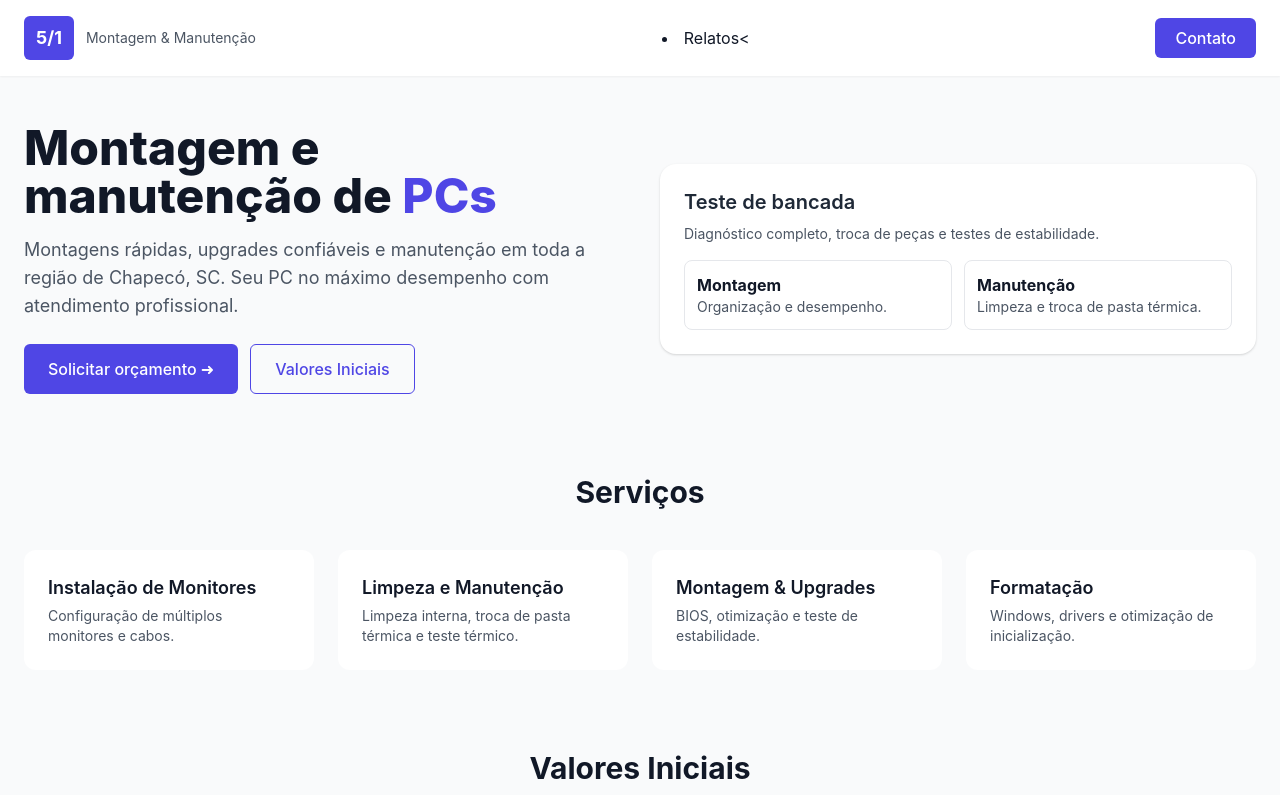
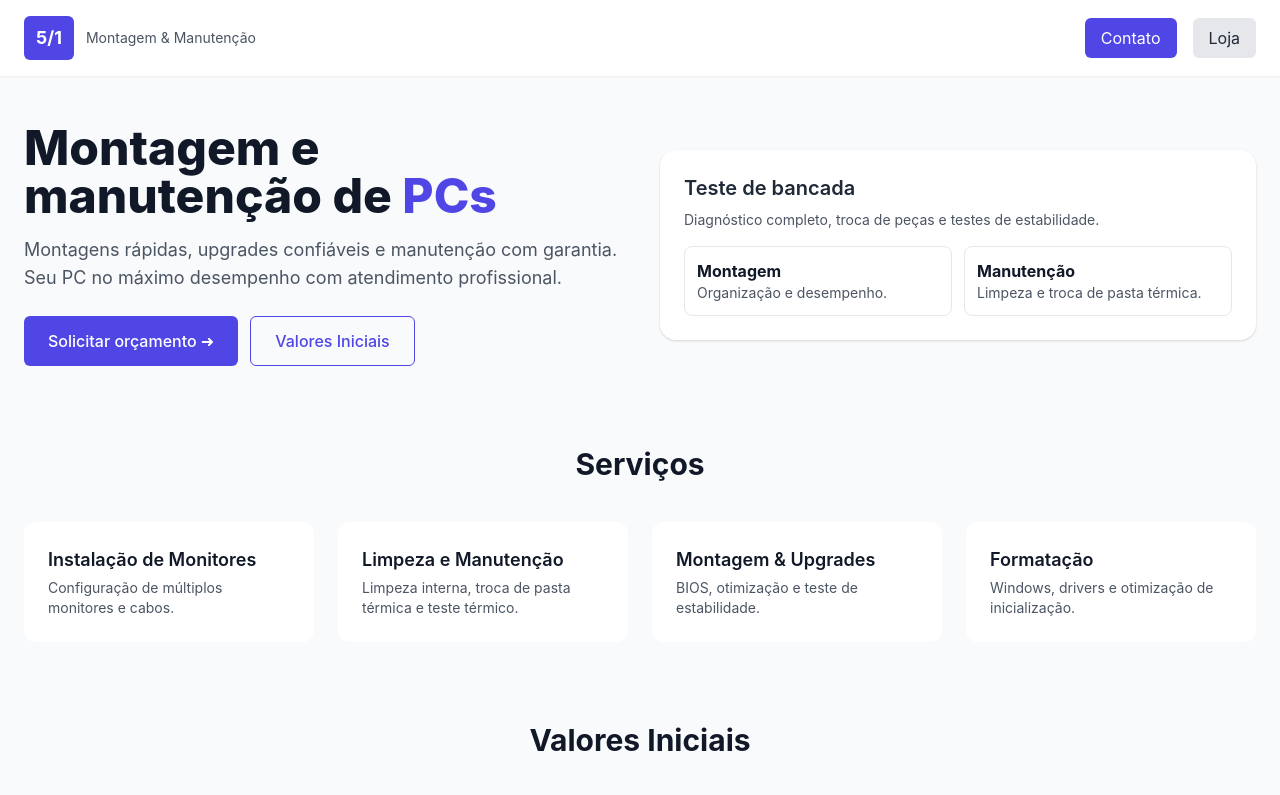
Before and after one commit to Bruno198/5-1, a plain HTML site: page index.html in a window 1280 px wide. Shown: the top 795 px of the page. Drawn offline with nearby package versions, Linux system fonts and the light colour scheme.

Commit message:
Update index.html

```diff
--- a/index.html
+++ b/index.html
@@ -4,6 +4,7 @@
   <meta charset="UTF-8" />
   <meta name="viewport" content="width=device-width, initial-scale=1.0" />
   <title>5/1 - Montagem e Manutenção de PCs</title>
+  <link rel="icon" type="image/png" href="favicon.ico">
   <link rel="stylesheet" href="https://cdn.jsdelivr.net/npm/tailwindcss@2.2.19/dist/tailwind.min.css">
   <style>
     body {
@@ -38,23 +39,20 @@
 </head>
 
 <body class="text-gray-900">
-  <!-- HEADER -->
   <header class="shadow-sm sticky">
     <div class="max-w-7xl mx-auto px-6 py-4 flex items-center justify-between">
       <div class="flex items-center gap-3">
         <div class="bg-indigo-600 text-white rounded-md px-3 py-2 font-bold text-lg">5/1</div>
         <span class="text-sm text-gray-600">Montagem & Manutenção</span>
       </div>
-      <li>Relatos<</li>
-      <a
-        href="https://wa.me/5549847713"
-        target="_blank"
-        rel="noopener noreferrer"
-        class="hidden sm:flex bg-indigo-600 text-white px-5 py-2 rounded-md font-medium btn-animate items-center gap-2"
-      >
-        Contato
-      </a>
+      <div class="flex gap-4 justify-center">
+  <a href="https://wa.me/5549847713" target="_blank" rel="noopener noreferrer" class="bg-indigo-600 text-white px-4 py-2 rounded-md hover:bg-indigo-700">Contato</a>
+  <a href="./loja.html"  rel="noopener noreferrer" class="bg-gray-200 text-gray-800 px-4 py-2 rounded-md hover:bg-gray-300">Loja</a>
+</div>
     </div>
+
+
+
   </header>
 
   <!-- HERO -->
@@ -65,7 +63,7 @@
           Montagem e manutenção de <span class="text-indigo-600">PCs</span>
         </h1>
         <p class="mt-4 text-gray-600 text-lg">
-           Montagens rápidas, upgrades confiáveis e manutenção em toda a região de Chapecó, SC.
+          Montagens rápidas, upgrades confiáveis e manutenção com garantia.
           Seu PC no máximo desempenho com atendimento profissional.
         </p>
         <div class="mt-6 flex flex-col sm:flex-row gap-3">
@@ -79,6 +77,7 @@
           </a>
           <a
             href="/valores.html"
+            target="_blank"
             rel="noopener noreferrer"
             class="border border-indigo-600 text-indigo-600 px-6 py-3 rounded-md font-medium flex items-center justify-center gap-2 hover:bg-indigo-50 btn-animate"
           >
@@ -171,7 +170,7 @@
       <div>
         <h3 class="font-bold text-lg mb-2 text-gray-800">5/1</h3>
         <p class="text-sm text-gray-600">
-          Montagem e manutenção profissional de computadores. Desempenho máximo.
+          Montagem e manutenção profissional de computadores. Desempenho máximo e garantia de qualidade.
         </p>
       </div>
       <div>
```
